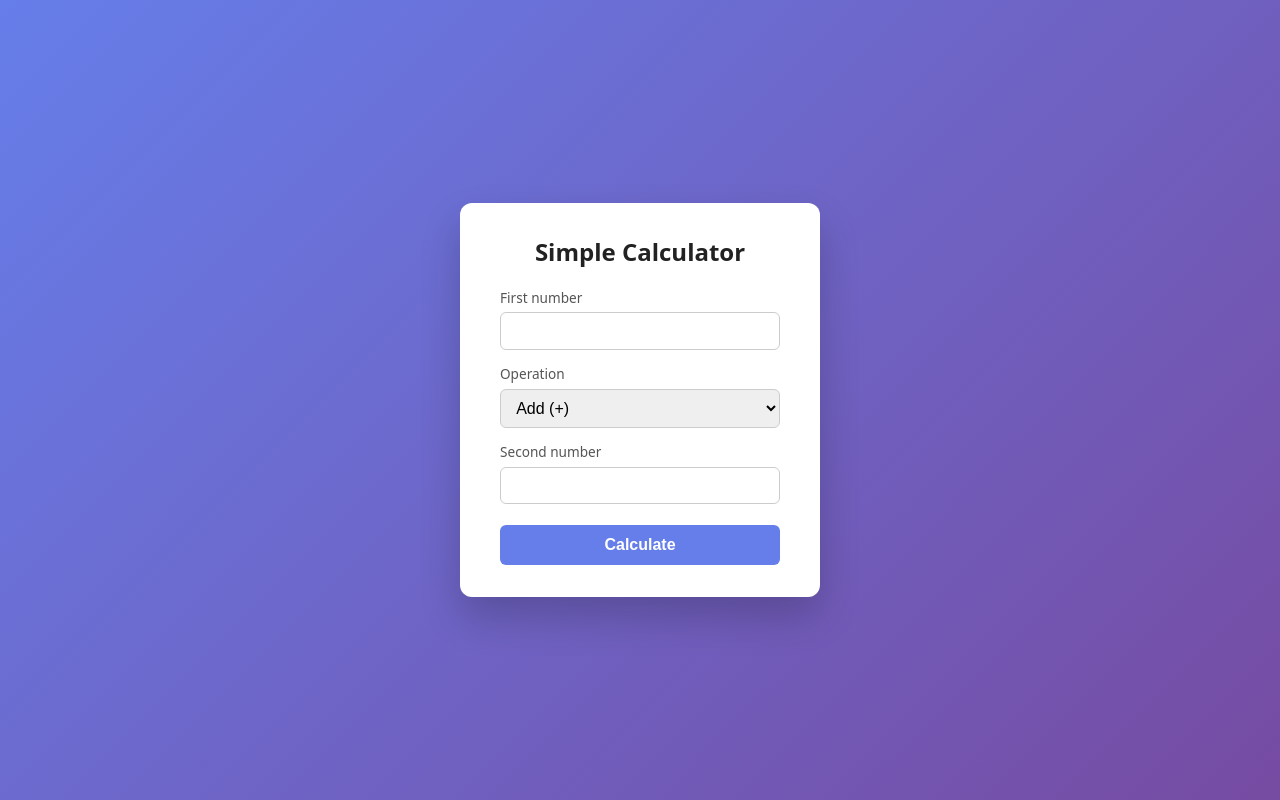
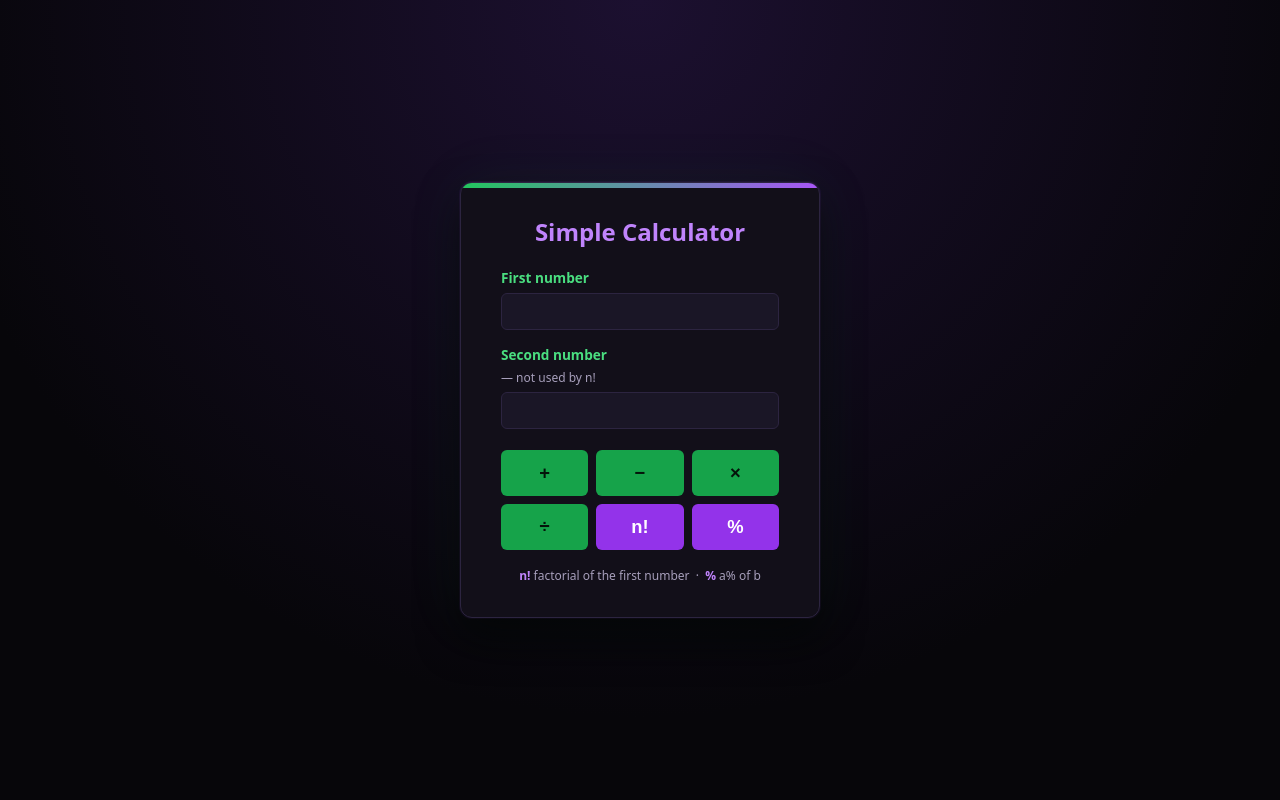
Before and after one commit to Knighthawk-Leo/AutoPR, a FastAPI app: page / in a window 1280 px wide. Run offline with FastAPI, Linux system fonts and the light colour scheme.

Commit message:
chore: changes from ROS run e8abcd65-21c1-4ba5-8466-4d0b66b69146

```diff
--- a/main.py
+++ b/main.py
@@ -1,3 +1,6 @@
+import math
+from typing import Optional
+
 from fastapi import FastAPI, Request, Form
 from fastapi.responses import HTMLResponse
 from fastapi.staticfiles import StaticFiles
@@ -8,8 +11,27 @@ app = FastAPI(title="Simple Calculator")
 app.mount("/static", StaticFiles(directory="static"), name="static")
 templates = Jinja2Templates(directory="templates")
 
+# math.factorial grows fast enough that a large input would tie up the worker
+# and produce an unreadable answer, so the input is capped instead.
+MAX_FACTORIAL_INPUT = 500
 
-def compute(a: float, b: float, op: str) -> float:
+# Operations that only use the first number.
+UNARY_OPS = {"fact"}
+
+
+def compute(a: float, b: Optional[float], op: str) -> float:
+    if op == "fact":
+        if a < 0:
+            raise ValueError("Factorial is not defined for negative numbers")
+        if not a.is_integer():
+            raise ValueError("Factorial needs a whole number")
+        if a > MAX_FACTORIAL_INPUT:
+            raise ValueError(f"Factorial is limited to {MAX_FACTORIAL_INPUT} or less")
+        return math.factorial(int(a))
+
+    if b is None:
+        raise ValueError("Second number is required for this operation")
+
     if op == "add":
         return a + b
     if op == "sub":
@@ -20,7 +42,17 @@ def compute(a: float, b: float, op: str) -> float:
         if b == 0:
             raise ValueError("Cannot divide by zero")
         return a / b
+    if op == "pct":
+        # "a% of b" — the same thing the % key does on a pocket calculator.
+        return a * b / 100
     raise ValueError(f"Unknown operation: {op}")
+
+
+def parse_number(raw: str, field: str) -> float:
+    try:
+        return float(raw)
+    except ValueError:
+        raise ValueError(f"{field} is not a valid number")
 
 
 @app.get("/", response_class=HTMLResponse)
@@ -35,18 +67,25 @@ def index(request: Request):
 @app.post("/", response_class=HTMLResponse)
 def calculate(
     request: Request,
-    a: float = Form(...),
-    b: float = Form(...),
-    op: str = Form(...),
+    a: str = Form(""),
+    b: str = Form(""),
+    op: str = Form("add"),
 ):
+    # The numbers arrive as raw strings so a blank or malformed entry can be
+    # reported in the page instead of becoming a 422 error response.
+    raw_a, raw_b = a.strip(), b.strip()
+
     result = None
     error = None
     try:
-        result = compute(a, b, op)
+        value_a = parse_number(raw_a, "First number")
+        value_b = None if op in UNARY_OPS or not raw_b else parse_number(raw_b, "Second number")
+        result = compute(value_a, value_b, op)
     except ValueError as exc:
         error = str(exc)
+
     return templates.TemplateResponse(
         request,
         "index.html",
-        {"result": result, "error": error, "a": a, "b": b, "op": op},
+        {"result": result, "error": error, "a": raw_a, "b": raw_b, "op": op},
     )
--- a/static/style.css
+++ b/static/style.css
@@ -1,5 +1,39 @@
 * {
     box-sizing: border-box;
+}
+
+:root {
+    /* Primary accent: green (actions, success, focus) */
+    --green-900: #14532d;
+    --green-800: #166534;
+    --green-700: #15803d;
+    --green-600: #16a34a;
+    --green-500: #22c55e;
+    --green-400: #4ade80;
+    --green-200: #bbf7d0;
+
+    /* Secondary accent: purple (headings, highlights, trim) */
+    --purple-900: #4c1d95;
+    --purple-800: #5b21b6;
+    --purple-700: #7e22ce;
+    --purple-600: #9333ea;
+    --purple-500: #a855f7;
+    --purple-400: #c084fc;
+    --purple-200: #e9d5ff;
+
+    /* rgb triplets, for translucent accents */
+    --accent-rgb: 34, 197, 94;
+    --accent2-rgb: 168, 85, 247;
+
+    --black: #07060a;
+    --surface-solid: #120f19;
+    --surface-raised: #1a1626;
+    --border: #2c2440;
+
+    --ink: #eceaf3;
+    --ink-muted: #a79fbb;
+
+    color-scheme: dark;
 }
 
 body {
@@ -9,23 +43,40 @@ body {
     align-items: center;
     justify-content: center;
     font-family: system-ui, -apple-system, "Segoe UI", Roboto, sans-serif;
-    background: linear-gradient(135deg, #667eea, #764ba2);
-    color: #222;
+    background: radial-gradient(circle at 50% 0%, #1c1030, var(--black) 70%);
+    color: var(--ink);
 }
 
 .calculator {
-    background: #fff;
+    position: relative;
+    overflow: hidden;
+    background: var(--surface-solid);
     padding: 2rem 2.5rem;
     border-radius: 12px;
-    box-shadow: 0 20px 40px rgba(0, 0, 0, 0.2);
+    border: 1px solid var(--border);
+    box-shadow: 0 20px 40px rgba(0, 0, 0, 0.6),
+                0 0 0 1px rgba(var(--accent2-rgb), 0.08),
+                0 0 60px rgba(var(--accent-rgb), 0.08);
     width: 100%;
     max-width: 360px;
+}
+
+/* Green-to-purple trim bar across the top of the card. */
+.calculator::before {
+    content: "";
+    position: absolute;
+    top: 0;
+    left: 0;
+    right: 0;
+    height: 5px;
+    background: linear-gradient(90deg, var(--green-500), var(--purple-500));
 }
 
 h1 {
     margin: 0 0 1.25rem;
     font-size: 1.5rem;
     text-align: center;
+    color: var(--purple-400);
 }
 
 form {
@@ -38,23 +89,31 @@ label {
     display: flex;
     flex-direction: column;
     font-size: 0.85rem;
-    color: #555;
+    color: var(--green-400);
+    font-weight: 600;
     gap: 0.35rem;
 }
 
 input,
 select {
     padding: 0.55rem 0.7rem;
-    border: 1px solid #ccc;
+    border: 1px solid var(--border);
     border-radius: 6px;
+    background: var(--surface-raised);
+    color: var(--ink);
     font-size: 1rem;
     outline: none;
-    transition: border-color 0.15s;
+    transition: border-color 0.15s, box-shadow 0.15s;
+}
+
+input::placeholder {
+    color: var(--ink-muted);
 }
 
 input:focus,
 select:focus {
-    border-color: #667eea;
+    border-color: var(--green-500);
+    box-shadow: 0 0 0 3px rgba(var(--accent-rgb), 0.25);
 }
 
 button {
@@ -62,16 +121,72 @@ button {
     padding: 0.7rem;
     border: none;
     border-radius: 6px;
-    background: #667eea;
-    color: #fff;
+    background: var(--green-600);
+    color: #04140a;
     font-size: 1rem;
-    font-weight: 600;
+    font-weight: 700;
     cursor: pointer;
     transition: background 0.15s;
 }
 
 button:hover {
-    background: #5568c9;
+    background: var(--green-500);
+}
+
+button:active {
+    background: var(--green-700);
+}
+
+/* Purple ring on a green button: the focus state stays visible against
+   the button's own colour rather than blending into it. */
+button:focus-visible {
+    outline: 3px solid rgba(var(--accent2-rgb), 0.65);
+    outline-offset: 2px;
+}
+
+/* Operation keypad: 3 across so the six operations sit in two even rows. */
+.ops {
+    display: grid;
+    grid-template-columns: repeat(3, 1fr);
+    gap: 0.5rem;
+    margin-top: 0.4rem;
+}
+
+.ops button {
+    margin-top: 0;
+    padding: 0.75rem 0.5rem;
+    font-size: 1.15rem;
+}
+
+/* Purple for factorial and percent: they behave differently from the four
+   arithmetic keys (n! ignores the second number), so they read as a set. */
+.op-extra {
+    background: var(--purple-600);
+    color: #fff;
+}
+
+.op-extra:hover {
+    background: var(--purple-500);
+}
+
+.op-extra:active {
+    background: var(--purple-800);
+}
+
+.hint {
+    color: var(--ink-muted);
+    font-weight: 400;
+    font-size: 0.75rem;
+}
+
+.hint-legend {
+    margin: 0.15rem 0 0;
+    text-align: center;
+    line-height: 1.5;
+}
+
+.hint-legend strong {
+    color: var(--purple-400);
 }
 
 .result,
@@ -84,11 +199,18 @@ button:hover {
 }
 
 .result {
-    background: #e8f5e9;
-    color: #256029;
+    background: rgba(var(--accent-rgb), 0.1);
+    border: 1px solid var(--green-600);
+    border-left: 4px solid var(--green-500);
+    color: var(--green-200);
 }
 
+/* Red, not rose: with purple in the palette a rose error state sat too
+   close to the accent to read as "wrong" at a glance. */
 .error {
-    background: #fdecea;
-    color: #b3261e;
+    background: rgba(239, 68, 68, 0.12);
+    border: 1px solid #7f1d1d;
+    border-left: 4px solid #ef4444;
+    color: #fca5a5;
+    font-weight: 600;
 }
--- a/templates/index.html
+++ b/templates/index.html
@@ -2,6 +2,8 @@
 <html lang="en">
 <head>
     <meta charset="UTF-8" />
+    <meta name="viewport" content="width=device-width, initial-scale=1" />
+    <meta name="theme-color" content="#07060a" />
     <title>Simple Calculator</title>
     <link rel="stylesheet" href="/static/style.css" />
 </head>
@@ -15,21 +17,26 @@
             </label>
 
             <label>
-                Operation
-                <select name="op">
-                    <option value="add" {% if op == "add" %}selected{% endif %}>Add (+)</option>
-                    <option value="sub" {% if op == "sub" %}selected{% endif %}>Subtract (-)</option>
-                    <option value="mul" {% if op == "mul" %}selected{% endif %}>Multiply (×)</option>
-                    <option value="div" {% if op == "div" %}selected{% endif %}>Divide (÷)</option>
-                </select>
+                Second number <span class="hint">— not used by n!</span>
+                <input type="number" step="any" name="b" value="{{ b }}" />
             </label>
 
-            <label>
-                Second number
-                <input type="number" step="any" name="b" value="{{ b }}" required />
-            </label>
+            <div class="ops">
+                <button type="submit" name="op" value="add" title="Add">+</button>
+                <button type="submit" name="op" value="sub" title="Subtract">−</button>
+                <button type="submit" name="op" value="mul" title="Multiply">×</button>
+                <button type="submit" name="op" value="div" title="Divide">÷</button>
+                <button type="submit" name="op" value="fact" class="op-extra"
+                        title="Factorial of the first number">n!</button>
+                <button type="submit" name="op" value="pct" class="op-extra"
+                        title="Percentage: the first number percent of the second (a% of b)">%</button>
+            </div>
 
-            <button type="submit">Calculate</button>
+            <p class="hint hint-legend">
+                <strong>n!</strong> factorial of the first number
+                &nbsp;·&nbsp;
+                <strong>%</strong> a% of b
+            </p>
         </form>
 
         {% if result is not none %}
```
Also changed, not shown: README.md.
